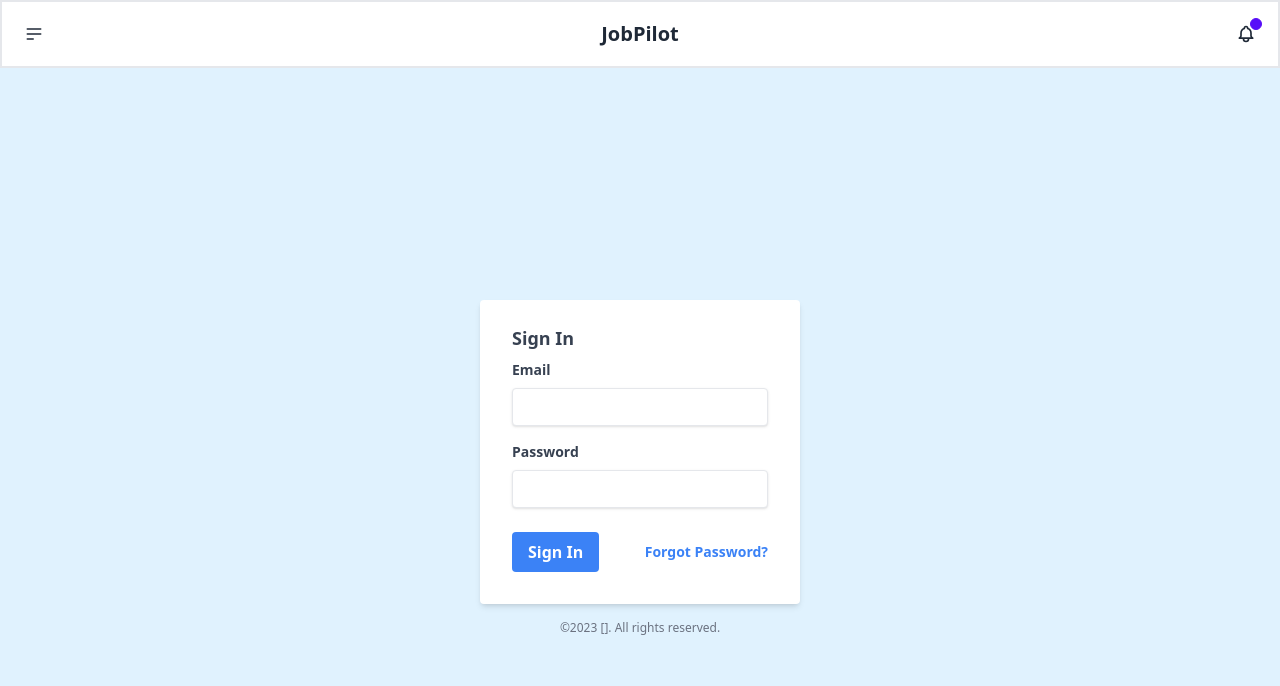
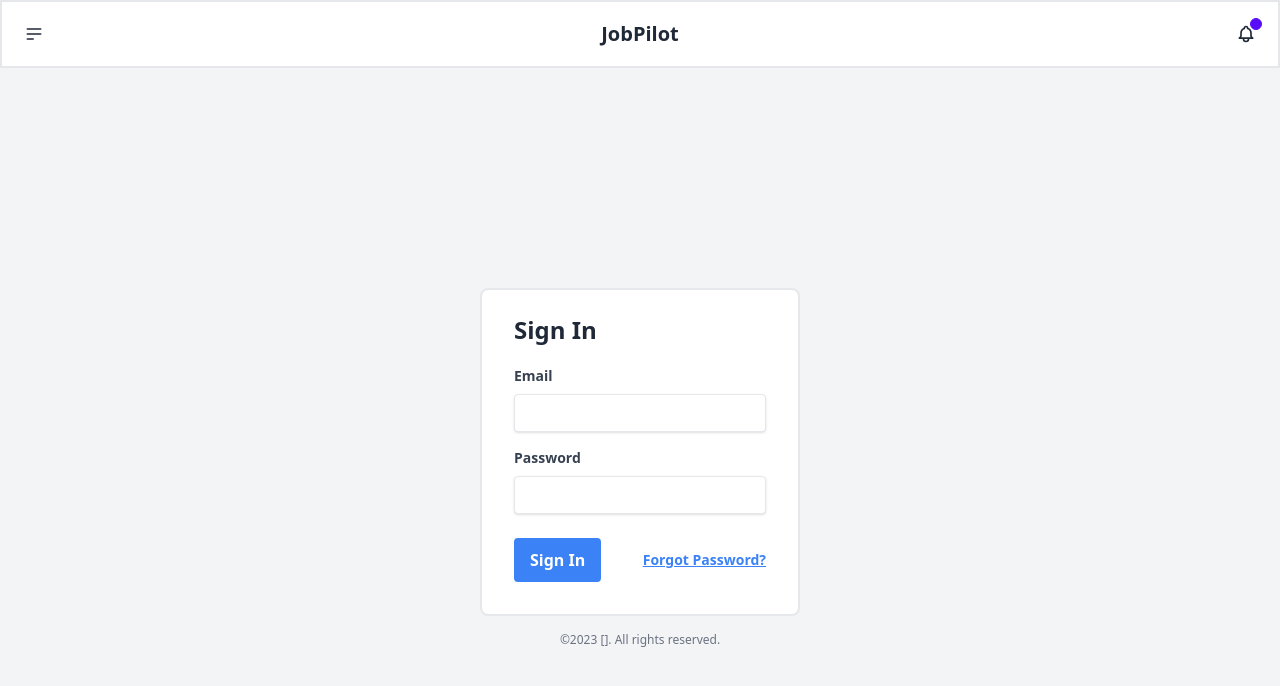
Before and after one commit to YT98/jobpilot_master, a Next.js app: page /signin in a window 1280 px wide. Shown: the top 686 px of the page. Built offline with nearby package versions, Linux system fonts and the light colour scheme.

Commit message:
Sign In page redesign

```diff
--- a/components/layout.tsx
+++ b/components/layout.tsx
@@ -6,9 +6,11 @@ interface LayoutProps {
 
 export default function Layout({ children }: LayoutProps) {
     return (
-      <div>
+      <div className="h-screen">
         <Navbar />
-        <main>{children}</main>
+        <main className="h-full">
+          {children}
+        </main>
       </div>
     )
   }
--- a/pages/signin.tsx
+++ b/pages/signin.tsx
@@ -73,10 +73,10 @@ const SignIn: React.FC = () => {
 	};
 
   return (
-	<div className="bg-sky-100 grid h-screen place-items-center">
+	<div className="bg-gray-100 grid h-full place-items-center">
 		<div className="w-full max-w-xs">
-			<form className="bg-white shadow-md rounded px-8 pt-6 pb-8 mb-4" onSubmit={handleSubmit}>
-				<h1 className="block text-gray-700 text-lg font-bold mb-2"> Sign In </h1>
+			<form className="bg-white border-2 border-gray-200 rounded-lg px-8 pt-6 pb-8 mb-4 prose" onSubmit={handleSubmit}>
+				<h2 className="mb-5"> Sign In </h2>
 				<div className="mb-4">
 					<label className="block text-gray-700 text-sm font-bold mb-2" htmlFor="email">
 						Email
```
